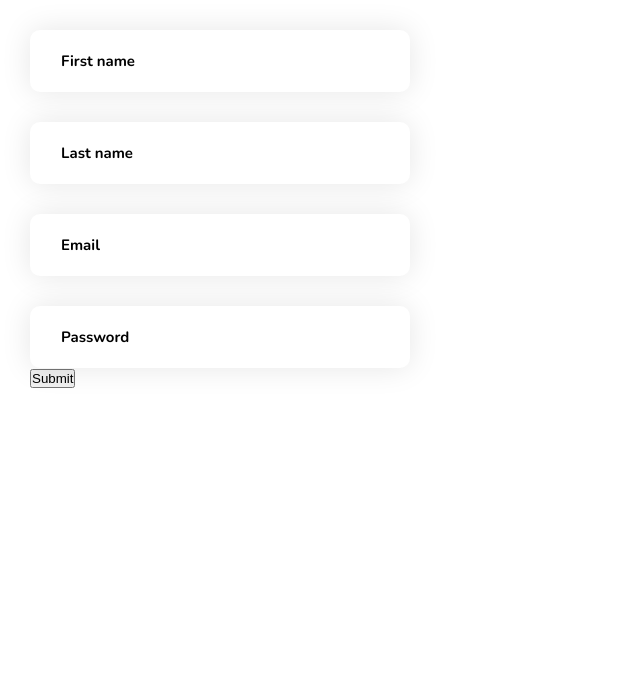
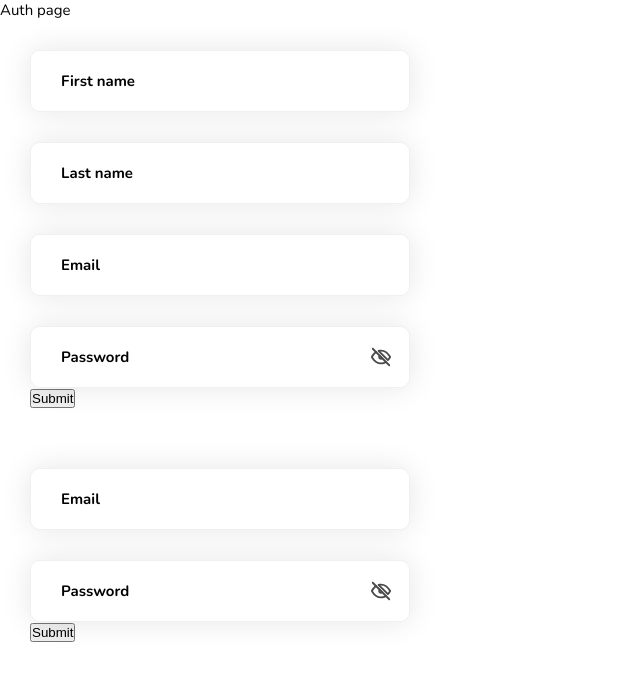
Before and after one commit to dmitrytavern/training-react-ui, a React (Create React App) app: page / in a window 1280 px wide. Shown: the top 680 px of the page, without its empty margins (0-640 px from the left). Built offline with nearby package versions, Linux system fonts and the light colour scheme.

Commit message:
0.1.2v - Added icon eye on password input. Added SignIn form and update id form controls

```diff
--- a/src/App.jsx
+++ b/src/App.jsx
@@ -1,10 +1,10 @@
-import AppAuthForm from "./components/AppAuthForm";
+import AppAuth from "./pages/AppAuth"
 
 function App() {
 	return (
 		<div className="app">
 
-			<AppAuthForm />
+			<AppAuth />
 
 		</div>
 	)
--- a/src/assets/style/app.sass
+++ b/src/assets/style/app.sass
@@ -48,5 +48,6 @@ img
 
 svg
   overflow: hidden
+  display: block
 
 @import "fonts"
--- a/src/components/AppAuthForm.jsx
+++ b/src/components/AppAuth/AppAuthForm.jsx
@@ -1,9 +1,11 @@
 import AppAuthFormSignUp from "./AppAuthFormSignUp"
+import AppAuthFormSignIn from "./AppAuthFormSignIn"
 
 const AppAuthForm = () => {
 	return (
 		<div>
 			<AppAuthFormSignUp />
+			<AppAuthFormSignIn />
 		</div>
 	)
 }
--- a/src/components/AppAuthFormSignUp.jsx
+++ b/src/components/AppAuth/AppAuthFormSignIn.jsx
@@ -1,21 +1,20 @@
-import useForm from "../hooks/form.hook"
-import useFormValidator from "../hooks/formValidator.hook"
+import { useState } from "react"
+import useForm from "../../hooks/form.hook"
+import useFormValidator from "../../hooks/formValidator.hook"
 
-import AppForm from "./AppForm"
-import AppInput from "./AppInput"
+import AppForm from "../AppForm"
+import AppInput from "../AppInput"
+import AppInputPasswordIcon from "../AppInputPasswordIcon";
 
 const AppAuthFormSignUp = () => {
+	const [showPassword, setShowPassword] = useState(false);
 	const { formErrors, validators, clearError } = useFormValidator()
 	const { formValues, setFormValue } = useForm({
-		first_name: '',
-		last_name: '',
 		email: '',
 		password: '',
 	})
 
 	const validateForm = () => {
-		validators.textValidation('first_name', formValues.first_name)
-		validators.textValidation('last_name', formValues.last_name)
 		validators.emailValidation('email', formValues.email)
 		validators.passwordValidation('password', formValues.password)
 	}
@@ -30,39 +29,7 @@ const AppAuthFormSignUp = () => {
 
 			<AppForm errors={formErrors} action={fetchData} validation={validateForm}>
 				<AppInput
-					id="first_name"
-					label="First name"
-					type="text"
-					value={formValues.first_name}
-					error={formErrors.first_name !== undefined}
-					errorMessage={formErrors.first_name}
-					onChange={setFormValue('first_name')}
-					onFocus={() => clearError('first_name')}
-					inputProps={{
-						autoComplete: 'name'
-					}}
-				/>
-
-				<div style={{height: 30}} />
-
-				<AppInput
-					id="last_name"
-					label="Last name"
-					type="text"
-					value={formValues.last_name}
-					error={formErrors.last_name !== undefined}
-					errorMessage={formErrors.last_name}
-					onChange={setFormValue('last_name')}
-					onFocus={() => clearError('last_name')}
-					inputProps={{
-						autoComplete: 'name'
-					}}
-				/>
-
-				<div style={{height: 30}} />
-
-				<AppInput
-					id="email"
+					id="sign-in-email"
 					label="Email"
 					type="email"
 					value={formValues.email}
@@ -78,17 +45,19 @@ const AppAuthFormSignUp = () => {
 				<div style={{height: 30}} />
 
 				<AppInput
-					id="password"
+					id="sign-in-password"
 					label="Password"
-					type="password"
+					type={showPassword ? "text" : "password"}
 					value={formValues.password}
 					error={formErrors.password !== undefined}
 					errorMessage={formErrors.password}
 					onChange={setFormValue('password')}
 					onFocus={() => clearError('password')}
 					inputProps={{
-						autoComplete: 'new-password'
+						autoComplete: 'current-password'
 					}}
+
+					slotIconRight={<AppInputPasswordIcon showPassword={showPassword} setShowPassword={setShowPassword}/>}
 				/>
 
 				<button type="submit">Submit</button>
--- /dev/null
+++ b/src/components/AppAuth/AppAuthFormSignUp.jsx
@@ -0,0 +1,106 @@
+import { useState } from "react"
+import useForm from "../../hooks/form.hook"
+import useFormValidator from "../../hooks/formValidator.hook"
+
+import AppForm from "../AppForm"
+import AppInput from "../AppInput"
+import AppInputPasswordIcon from "../AppInputPasswordIcon";
+
+const AppAuthFormSignUp = () => {
+	const [showPassword, setShowPassword] = useState(false);
+	const { formErrors, validators, clearError } = useFormValidator()
+	const { formValues, setFormValue } = useForm({
+		first_name: '',
+		last_name: '',
+		email: '',
+		password: '',
+	})
+
+	const validateForm = () => {
+		validators.textValidation('first_name', formValues.first_name)
+		validators.textValidation('last_name', formValues.last_name)
+		validators.emailValidation('email', formValues.email)
+		validators.passwordValidation('password', formValues.password)
+	}
+
+	const fetchData = () => {
+		console.log('Send data')
+	}
+
+
+	return (
+		<div style={{ maxWidth: "440px", padding: '30px'}}>
+
+			<AppForm errors={formErrors} action={fetchData} validation={validateForm}>
+				<AppInput
+					id="sign-up-first_name"
+					label="First name"
+					type="text"
+					value={formValues.first_name}
+					error={formErrors.first_name !== undefined}
+					errorMessage={formErrors.first_name}
+					onChange={setFormValue('first_name')}
+					onFocus={() => clearError('first_name')}
+					inputProps={{
+						autoComplete: 'given-name'
+					}}
+				/>
+
+				<div style={{height: 30}} />
+
+				<AppInput
+					id="sign-up-last_name"
+					label="Last name"
+					type="text"
+					value={formValues.last_name}
+					error={formErrors.last_name !== undefined}
+					errorMessage={formErrors.last_name}
+					onChange={setFormValue('last_name')}
+					onFocus={() => clearError('last_name')}
+					inputProps={{
+						autoComplete: 'family-name'
+					}}
+				/>
+
+				<div style={{height: 30}} />
+
+				<AppInput
+					id="sign-up-email"
+					label="Email"
+					type="email"
+					value={formValues.email}
+					error={formErrors.email !== undefined}
+					errorMessage={formErrors.email}
+					onChange={setFormValue('email')}
+					onFocus={() => clearError('email')}
+					inputProps={{
+						autoComplete: 'email'
+					}}
+				/>
+
+				<div style={{height: 30}} />
+
+				<AppInput
+					id="sign-up-password"
+					label="Password"
+					type={showPassword ? "text" : "password"}
+					value={formValues.password}
+					error={formErrors.password !== undefined}
+					errorMessage={formErrors.password}
+					onChange={setFormValue('password')}
+					onFocus={() => clearError('password')}
+					inputProps={{
+						autoComplete: 'new-password'
+					}}
+
+					slotIconRight={<AppInputPasswordIcon showPassword={showPassword} setShowPassword={setShowPassword}/>}
+				/>
+
+				<button type="submit">Submit</button>
+			</AppForm>
+
+		</div>
+	)
+}
+
+export default AppAuthFormSignUp
--- a/src/components/AppInput.jsx
+++ b/src/components/AppInput.jsx
@@ -1,7 +1,7 @@
 import './AppInput.sass'
 import { useState } from 'react'
 
-const AppInput = ({ id, label, type, error, errorMessage, value, onChange, onFocus, inputProps }) => {
+const AppInput = ({ id, label, type, error, errorMessage, value, onChange, onFocus, inputProps, slotIconRight }) => {
 	const [focus, setFocus] = useState(false)
 
 	const handlerFocus = () => {
@@ -37,11 +37,13 @@ const AppInput = ({ id, label, type, error, errorMessage, value, onChange, onFoc
 					{...inputProps}
 				/>
 
+				{slotIconRight}
+
 			</div>
 
 			<span className="app-input__error">{errorMessage}</span>
 		</div>
-	);
-};
+	)
+}
 
-export default AppInput;
+export default AppInput
--- a/src/components/AppInput.sass
+++ b/src/components/AppInput.sass
@@ -2,10 +2,11 @@
   font-weight: 700
 
   &__inner
+    display: flex
     transition: border .18s
     overflow: hidden
     position: relative
-    border: 1px solid rgba(#000, 0)
+    border: 1px solid #f0f0f0
     background: #fff
     border-radius: 10px
     box-shadow: 0 0 30px rgba(#000, .1)
--- /dev/null
+++ b/src/components/AppInputPasswordIcon.jsx
@@ -0,0 +1,13 @@
+import './AppInputPasswordIcon.sass'
+import { ReactComponent as AppIconEyeOn } from "../assets/img/icons/eye-on.svg"
+import { ReactComponent as AppIconEyeOff } from "../assets/img/icons/eye-off.svg"
+
+const AppInputPasswordIcon = ({ showPassword, setShowPassword }) => {
+	return (
+		<button onClick={() => setShowPassword(val => !val)} type="button" className="app-input-icon">
+			{ showPassword ? <AppIconEyeOn /> : <AppIconEyeOff /> }
+		</button>
+	)
+}
+
+export default AppInputPasswordIcon
--- /dev/null
+++ b/src/components/AppInputPasswordIcon.sass
@@ -0,0 +1,15 @@
+.app-input-icon
+  position: relative
+  margin-top: -1px
+  margin-bottom: -1px
+  margin-right: -1px
+  transition: background-color .3s
+  background: #ffffff
+  padding: 18px
+  border: none
+  outline: none
+  cursor: pointer
+  border-radius: 0 10px 10px 0
+
+  &:hover
+    background: #f4f4f4
--- /dev/null
+++ b/src/pages/AppAuth.jsx
@@ -0,0 +1,15 @@
+import React from 'react'
+
+import AppAuthForm from "../components/AppAuth/AppAuthForm"
+
+const AppAuth = () => {
+	return (
+		<div>
+			Auth page
+
+			<AppAuthForm />
+		</div>
+	)
+}
+
+export default AppAuth
```
Also changed, not shown: src/assets/img/icons/eye-on.svg (added).
